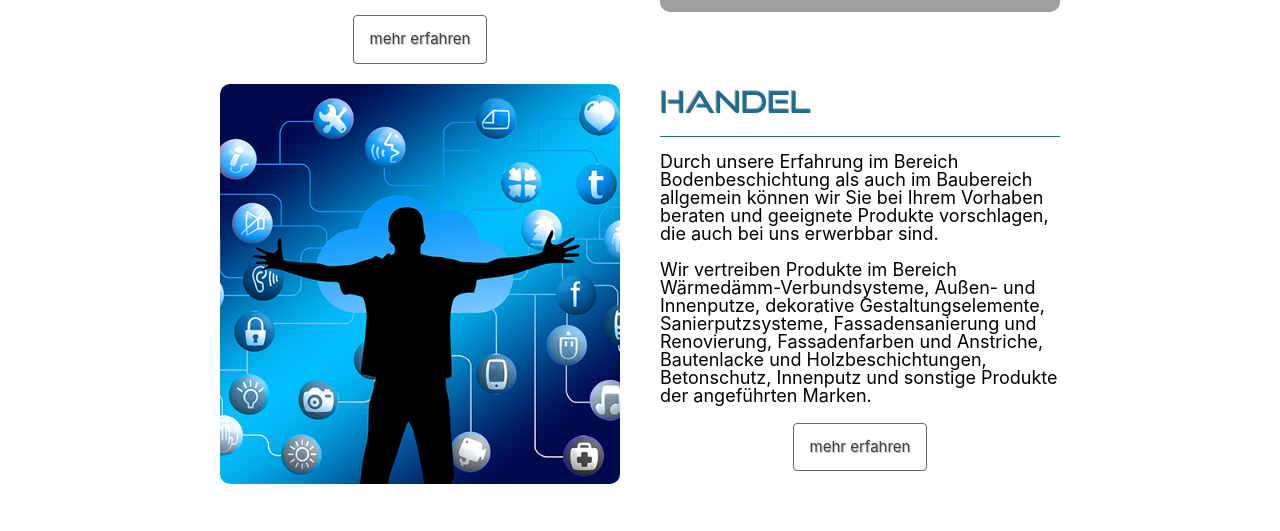
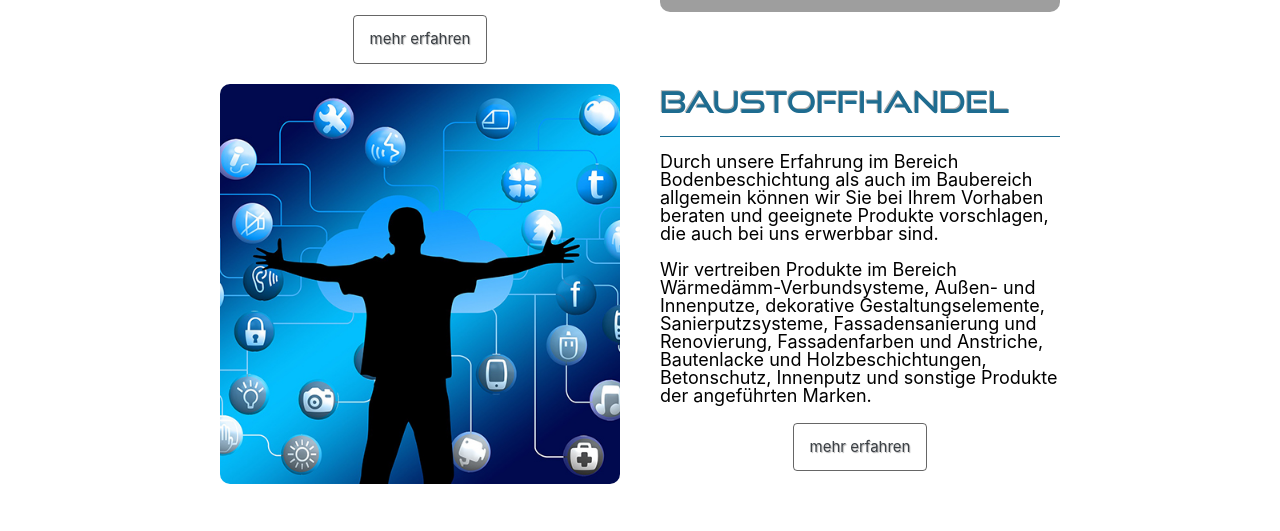
Before and after one commit to steinerstephan/stb-website, a plain HTML site: page index.html in a window 1280 px wide. Shown: the part 1766-2297 px from the top of the page. Drawn offline with Linux system fonts and the light colour scheme; grey boxes are pictures that could not be loaded; a script that the page names is missing; some icons are missing; files whose address does not match are found by name.

Commit message:
updated "Handel" to "Baustoffhandel" and blog
facebook will now be updated automatically

```diff
--- a/index.html
+++ b/index.html
@@ -64,7 +64,7 @@
                         <div class="dropdown-divider"></div>
                         <a class="dropdown-item" href="geraetevermietung.html">Gerätevermietung</a>
                         <div class="dropdown-divider"></div>
-                        <a class="dropdown-item" href="handel.html">Handel</a>
+                        <a class="dropdown-item" href="handel.html">Baustoffhandel</a>
                     </div>
                 </li>
                 <li class="nav-item">
@@ -194,7 +194,7 @@
             </div>
 
             <div class="main-card-element text-box wow slideInRight">
-                <h2 class="display-5 stb-blue">Handel</h2>
+                <h2 class="display-5 stb-blue">Baustoffhandel</h2>
                 <hr class="stb-blue">
                 <p>
                     Durch unsere Erfahrung im Bereich Bodenbeschichtung als auch im Baubereich allgemein
```
Also changed, not shown: blog.html (+1 -1 lines), bodenbeschichtung.html (+1 -1 lines), fehler.html (+1 -1 lines), geraetevermietung.html (+1 -1 lines), handel.html (+1 -1 lines), impressum.html (+1 -1 lines), kontakt.html (+1 -1 lines), ok.html (+1 -1 lines), ueberuns.html (+1 -1 lines).
